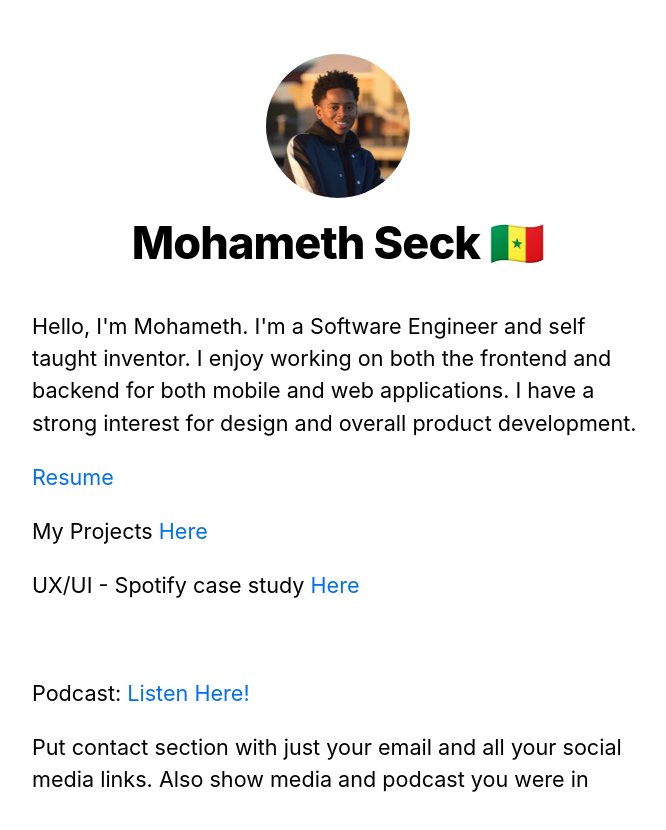
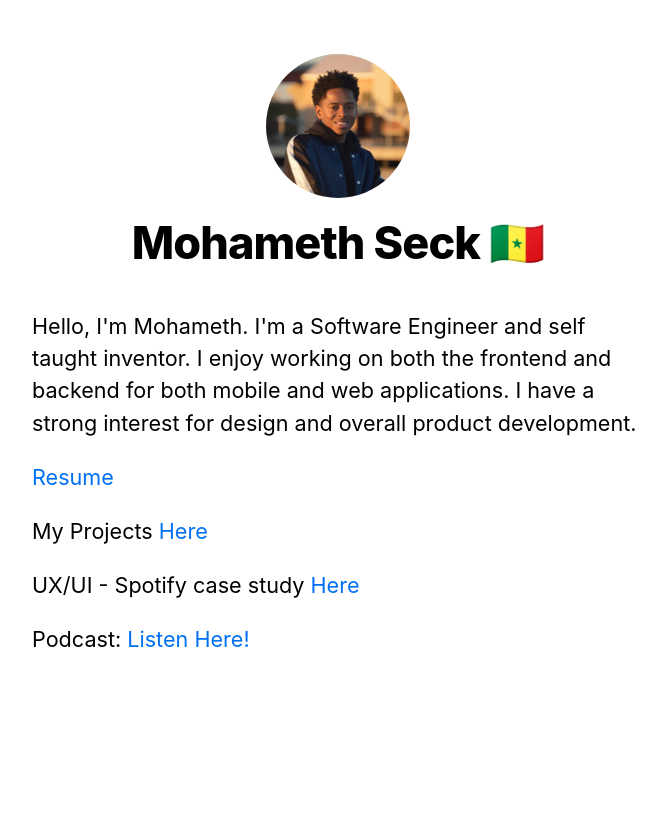
Before and after one commit to SeckMohameth/mohamethseck.com, a Next.js app: page / in a window 1280 px wide. Shown: the top 830 px of the page, without its empty margins (302-968 px from the left). After the commit the page ends 800 px from the top, so only its background shows below. Built offline with nearby package versions, Linux system fonts and the light colour scheme.

Commit message:
minor home page changes

```diff
--- a/pages/index.js
+++ b/pages/index.js
@@ -22,9 +22,8 @@ export default function Home() {
         <p><Link href="/projects/first-post"><a>Resume</a></Link></p>
         <p>My Projects <Link href="/projects/first-post"><a>Here</a></Link></p>
         <p>UX/UI - Spotify case study <a href="https://medium.com/@mohamethseck/putting-myself-in-the-designers-shoes-ui-ux-698bbe0f02ef" target="_blank"><a>Here</a></a></p>
-        <br />
         <p>Podcast: <Link href="/podcast/podcast-ep"><a>Listen Here!</a></Link></p>
-        <p>Put contact section with just your email and all your social media links. Also show media and podcast you were in</p>
+        {/* <p>Put contact section with just your email and all your social media links. Also show media and podcast you were in</p> */}
 
       </section>
     </Layout>
```
